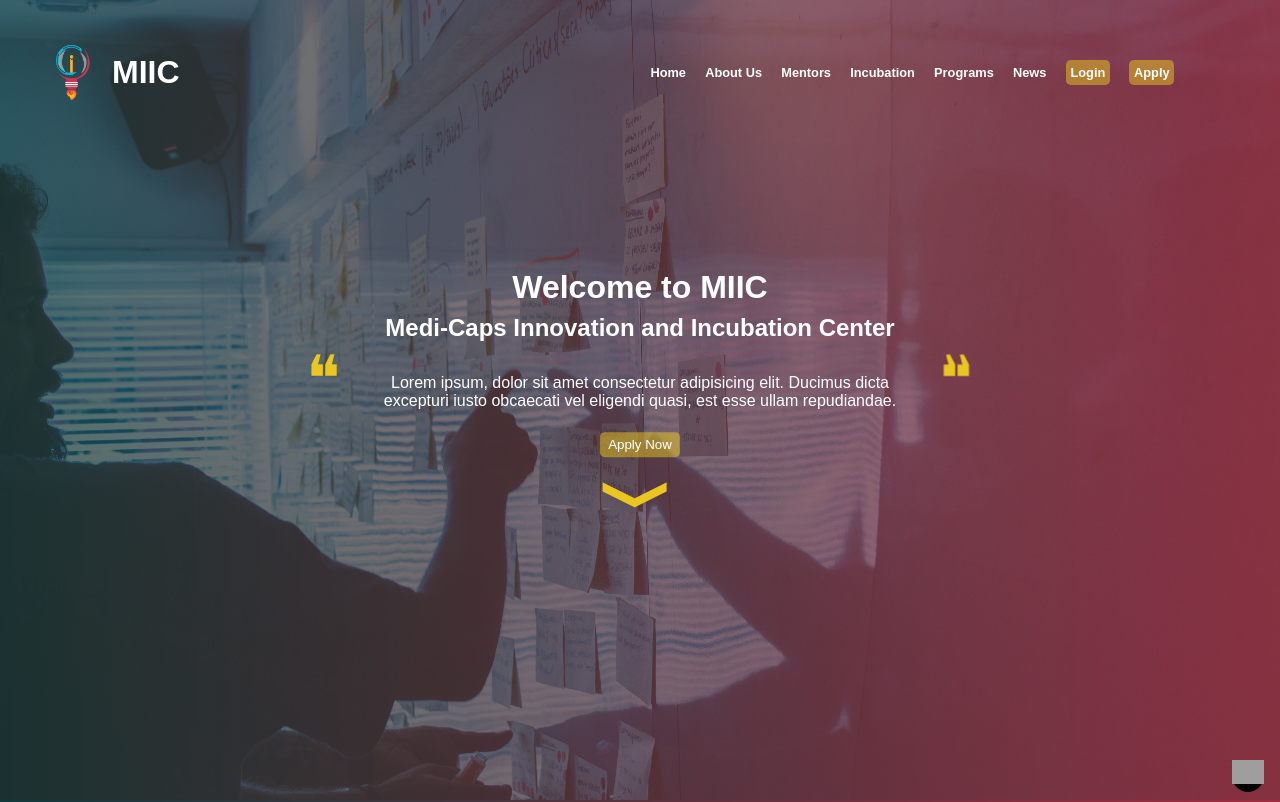
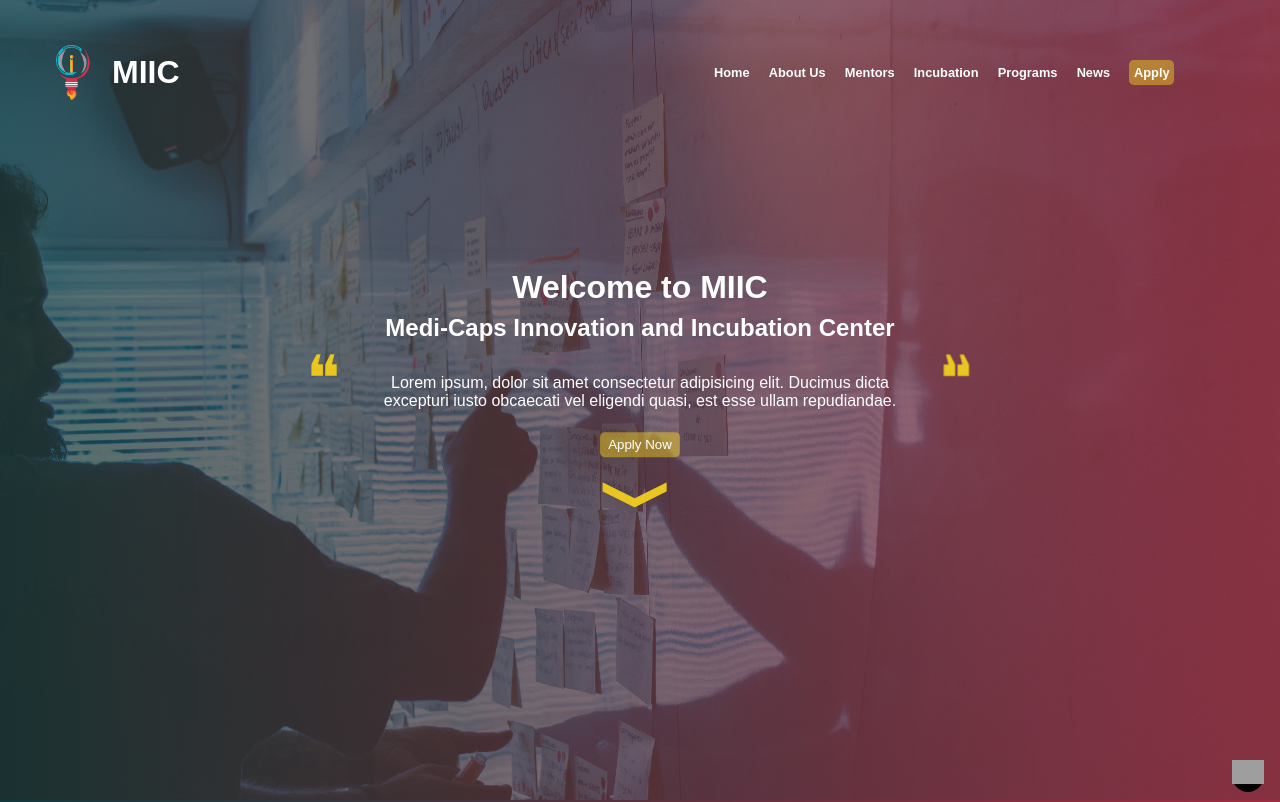
Before and after one commit to vilay1702/miic, a React (Create React App) app: page /#/ in a window 1280 px wide. Shown: the top 802 px of the page. Built offline with nearby package versions, Linux system fonts and the light colour scheme; grey boxes are pictures that could not be loaded.

Commit message:
updated nav content

```diff
--- a/src/data.js
+++ b/src/data.js
@@ -31,10 +31,10 @@ const navContents = [
   //   name: "Idea Factory",
   //   link: "/miic/ideafactory",
   // },
-  {
-    name: "Login",
-    link: "/login",
-  },
+  // {
+  //   name: "Login",
+  //   link: "/login",
+  // },
   {
     name: "Apply",
     link: "/apply",
```
